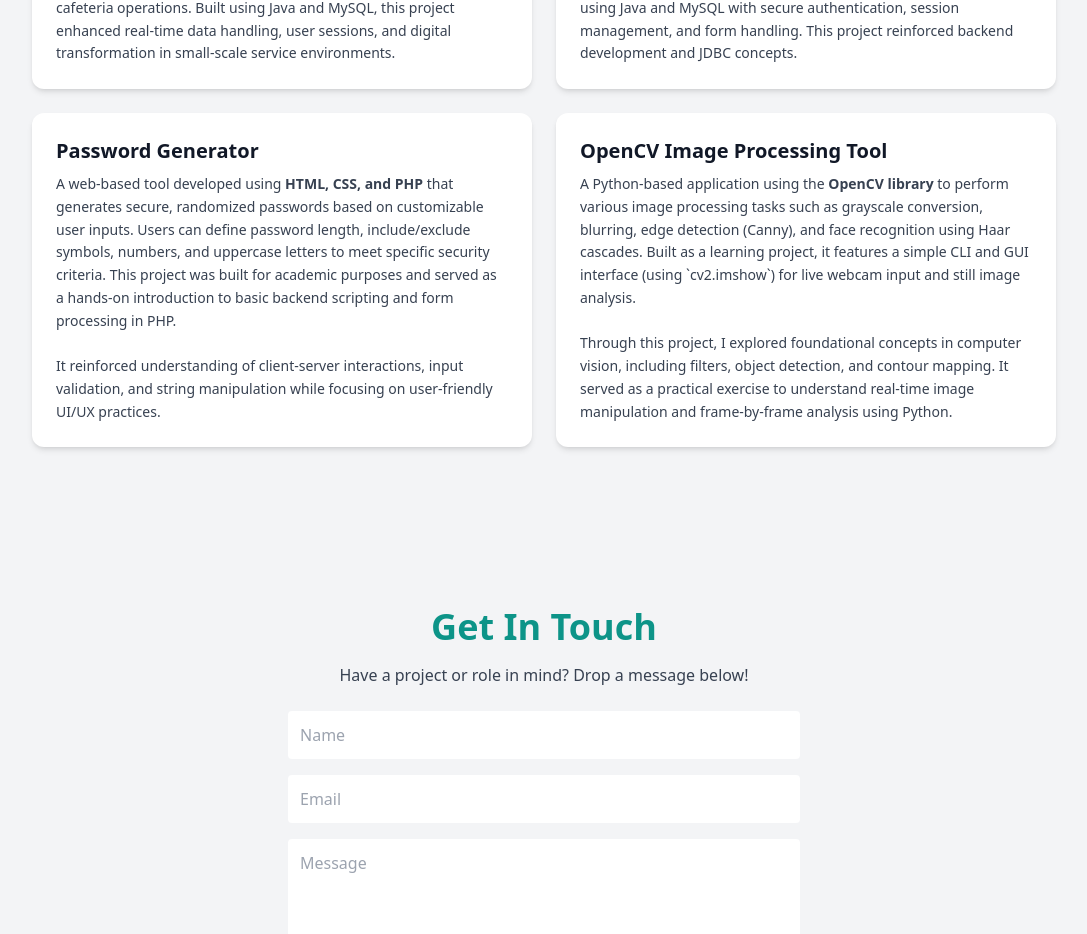
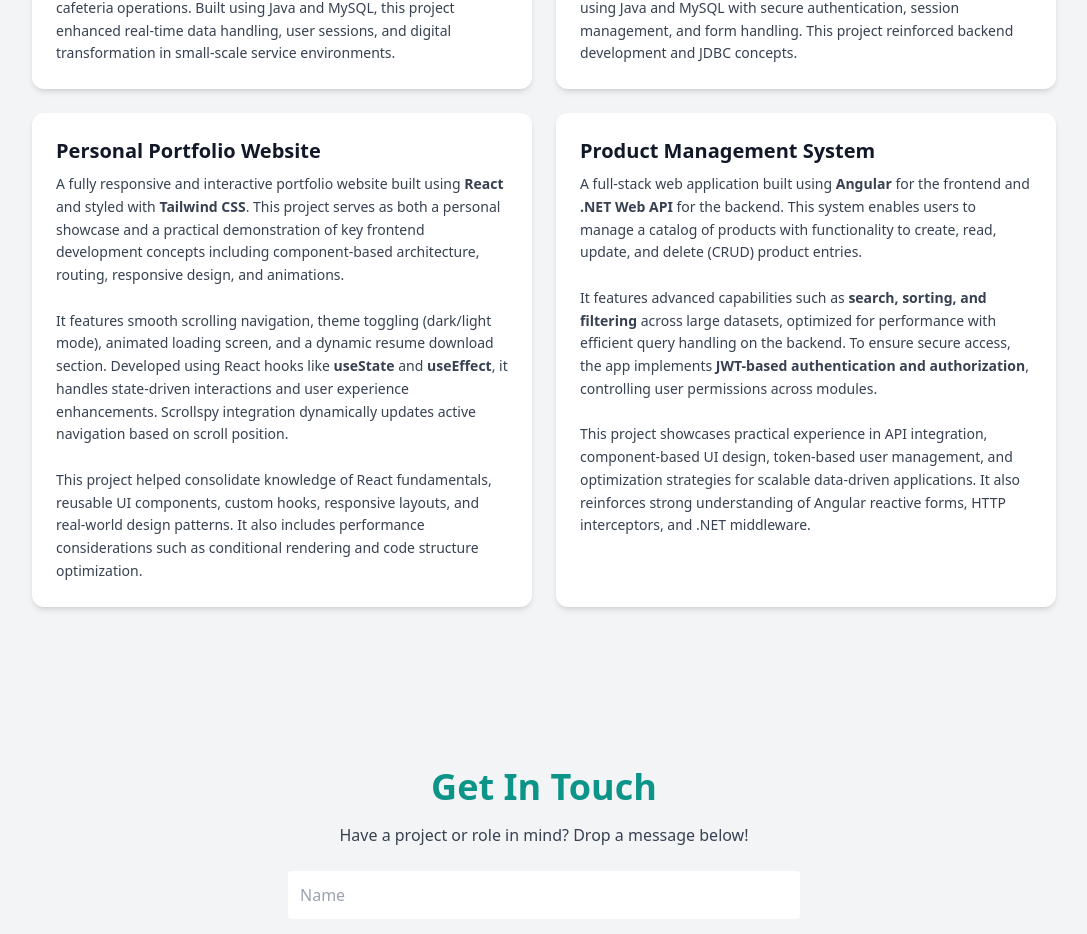
Before and after one commit to Vedant1882/vedant-portfolio, a React (Create React App) app: page / in a window 1280 px wide. Shown: the part 2531-3465 px from the top of the page, without its empty margins (96-1183 px from the left). Built offline with nearby package versions, Linux system fonts and the light colour scheme.

Commit message:
final28062025

```diff
--- a/src/components/Projects.jsx
+++ b/src/components/Projects.jsx
@@ -27,22 +27,24 @@ export default function Projects() {
                             A registration and login system for managing student data. Built using Java and MySQL with secure authentication, session management, and form handling. This project reinforced backend development and JDBC concepts.
                         </p>
                     </div>
-
                     <div className="bg-white dark:bg-gray-800 rounded-xl p-6 shadow-md hover:shadow-xl transform hover:-translate-y-1 transition">
-                        <h3 className="text-xl font-bold mb-2">Password Generator</h3>
+                        <h3 className="text-xl font-bold mb-2">Personal Portfolio Website</h3>
                         <p className="text-gray-700 dark:text-gray-300 text-sm leading-relaxed">
-                            A web-based tool developed using <strong>HTML, CSS, and PHP</strong> that generates secure, randomized passwords based on customizable user inputs. Users can define password length, include/exclude symbols, numbers, and uppercase letters to meet specific security criteria. This project was built for academic purposes and served as a hands-on introduction to basic backend scripting and form processing in PHP.
+                            A fully responsive and interactive portfolio website built using <strong>React</strong> and styled with <strong>Tailwind CSS</strong>. This project serves as both a personal showcase and a practical demonstration of key frontend development concepts including component-based architecture, routing, responsive design, and animations.
                             <br /><br />
-                            It reinforced understanding of client-server interactions, input validation, and string manipulation while focusing on user-friendly UI/UX practices.
+                            It features smooth scrolling navigation, theme toggling (dark/light mode), animated loading screen, and a dynamic resume download section. Developed using React hooks like <strong>useState</strong> and <strong>useEffect</strong>, it handles state-driven interactions and user experience enhancements. Scrollspy integration dynamically updates active navigation based on scroll position.
+                            <br /><br />
+                            This project helped consolidate knowledge of React fundamentals, reusable UI components, custom hooks, responsive layouts, and real-world design patterns. It also includes performance considerations such as conditional rendering and code structure optimization.
                         </p>
                     </div>
-
                     <div className="bg-white dark:bg-gray-800 rounded-xl p-6 shadow-md hover:shadow-xl transform hover:-translate-y-1 transition">
-                        <h3 className="text-xl font-bold mb-2">OpenCV Image Processing Tool</h3>
+                        <h3 className="text-xl font-bold mb-2">Product Management System</h3>
                         <p className="text-gray-700 dark:text-gray-300 text-sm leading-relaxed">
-                            A Python-based application using the <strong>OpenCV library</strong> to perform various image processing tasks such as grayscale conversion, blurring, edge detection (Canny), and face recognition using Haar cascades. Built as a learning project, it features a simple CLI and GUI interface (using `cv2.imshow`) for live webcam input and still image analysis.
+                            A full-stack web application built using <strong>Angular</strong> for the frontend and <strong>.NET Web API</strong> for the backend. This system enables users to manage a catalog of products with functionality to create, read, update, and delete (CRUD) product entries.
                             <br /><br />
-                            Through this project, I explored foundational concepts in computer vision, including filters, object detection, and contour mapping. It served as a practical exercise to understand real-time image manipulation and frame-by-frame analysis using Python.
+                            It features advanced capabilities such as <strong>search, sorting, and filtering</strong> across large datasets, optimized for performance with efficient query handling on the backend. To ensure secure access, the app implements <strong>JWT-based authentication and authorization</strong>, controlling user permissions across modules.
+                            <br /><br />
+                            This project showcases practical experience in API integration, component-based UI design, token-based user management, and optimization strategies for scalable data-driven applications. It also reinforces strong understanding of Angular reactive forms, HTTP interceptors, and .NET middleware.
                         </p>
                     </div>
                 </div>
```
